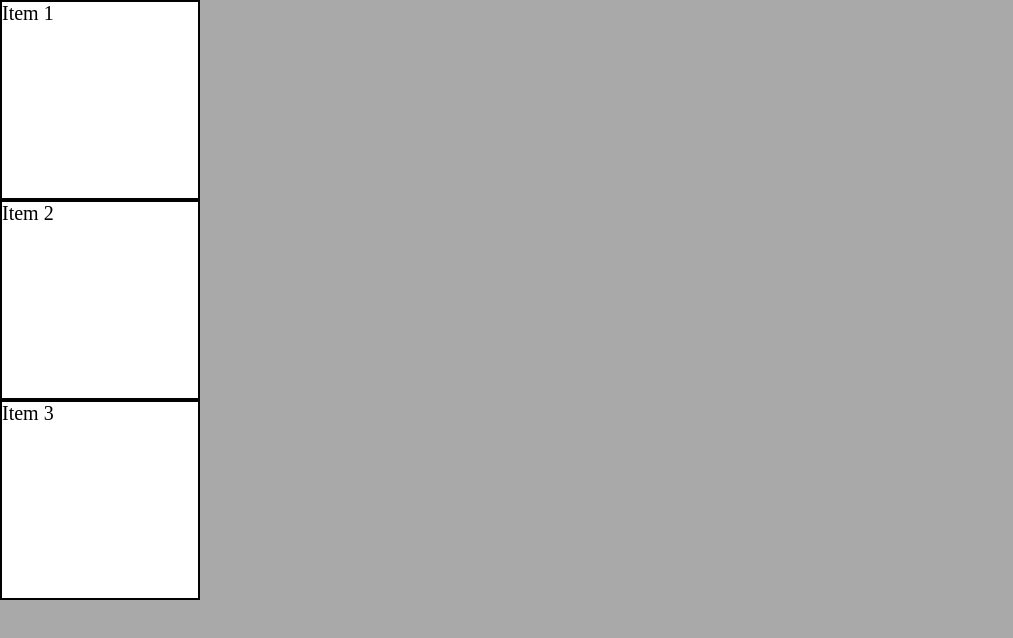
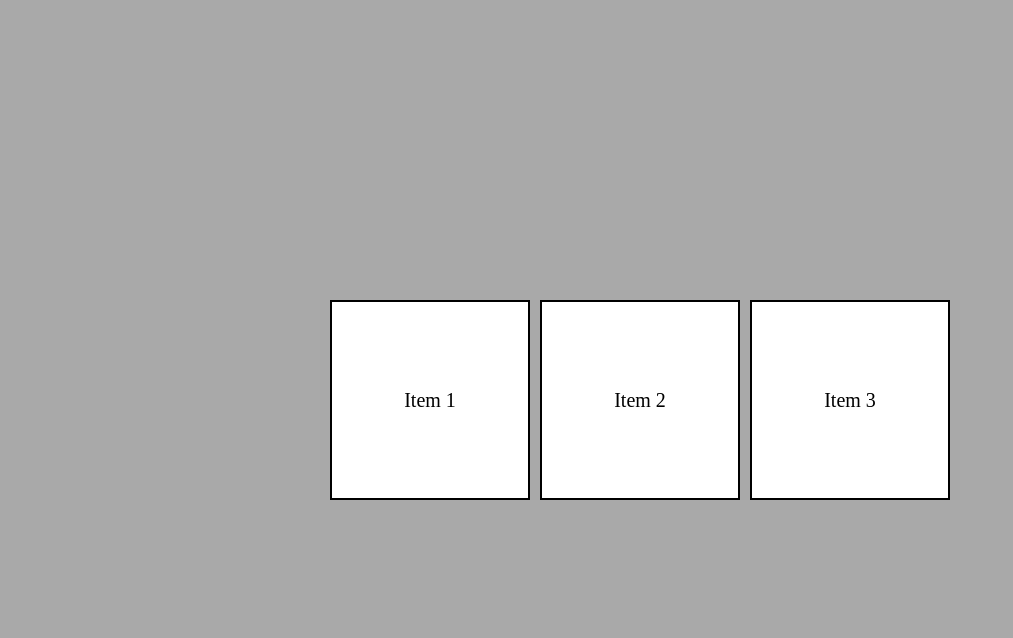
Before and after one commit to andreymafra55/cursoFullstackJs, a plain HTML site: page cssModerno/flexBox/layoutEstudo/index.html in a window 1280 px wide. Shown: the whole page, without its empty margins (0-1013 px from the left). Drawn offline with Linux system fonts and the light colour scheme.

Commit message:
alteracao do layout de estudo

```diff
--- a/cssModerno/flexBox/layoutEstudo/style.css
+++ b/cssModerno/flexBox/layoutEstudo/style.css
@@ -6,6 +6,11 @@
 .container {
   background-color: darkgrey;
   min-height: 100vh;
+  display: flex;
+  justify-content: center;
+  align-items: center;
+  flex-wrap: wrap;
+  gap: 10px;
 }
 .item {
   width: 200px;
@@ -13,4 +18,7 @@
   border: 2px solid black;
   background-color: white;
   font-size: 20px;
+  display: flex;
+  justify-content: center;
+  align-items: center;
 }
```
